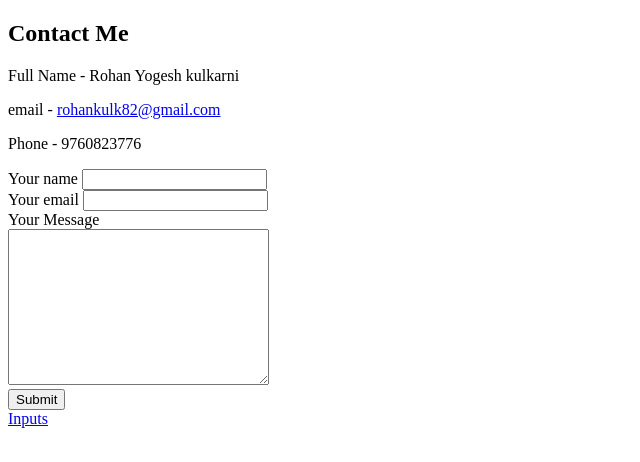
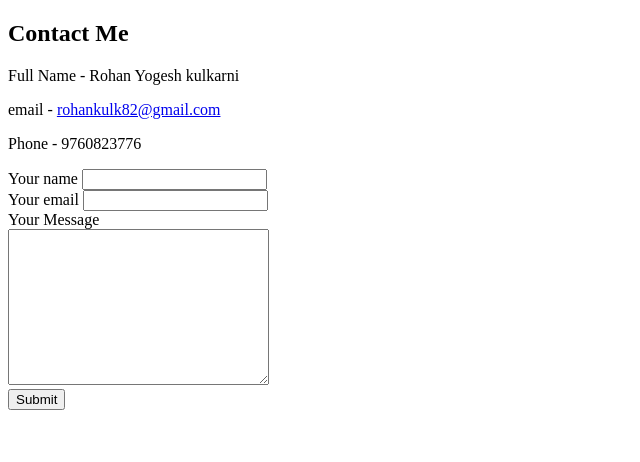
Before and after one commit to Rohan0803/CV, a plain HTML site: page contact.html in a window 1280 px wide. Shown: the full height of the page, 0-640 px from the left. Drawn offline with Linux system fonts and the light colour scheme.

Commit message:
updated_contactme_page

```diff
--- a/contact.html
+++ b/contact.html
@@ -25,6 +25,6 @@
     </form>
 
 
-    <a href="inputs.html">Inputs</a>
+    <!-- <a href="inputs.html">Inputs</a> -->
   </body>
 </html>
```
